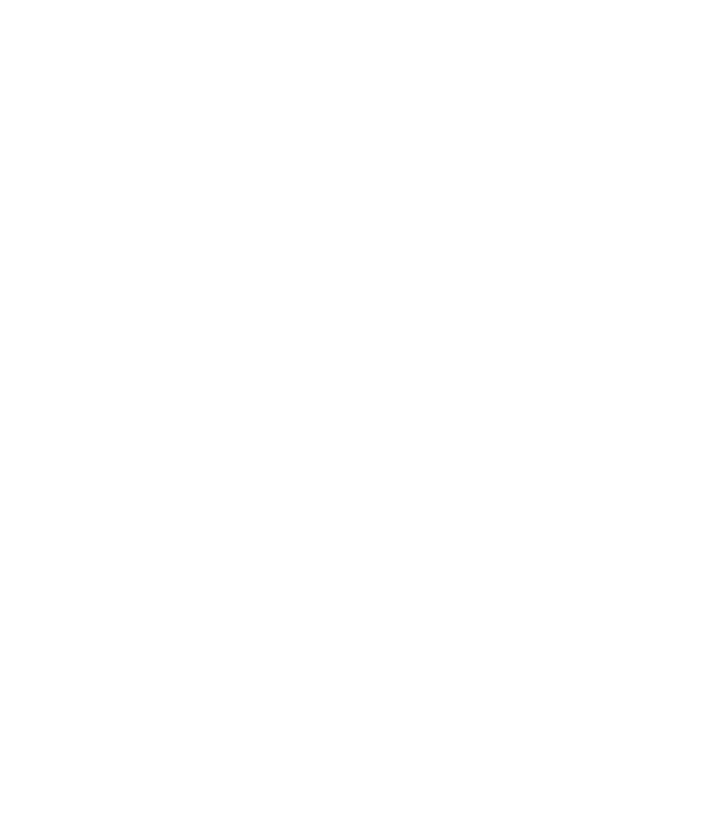
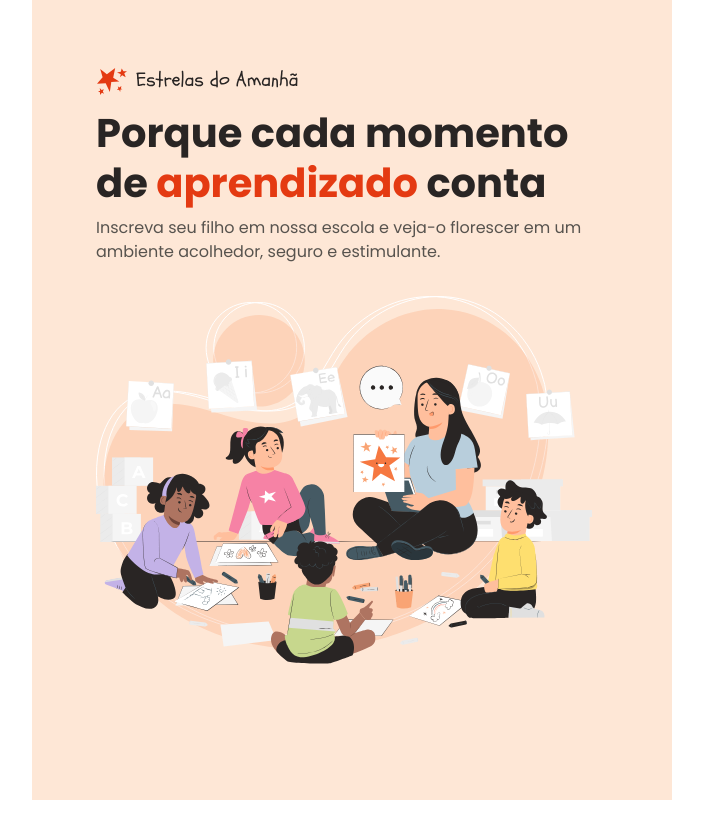
Before and after one commit to Thiaggoggarcia/Formulario-de-matricula, a plain HTML site: page index.html in a window 1280 px wide. Shown: the top 838 px of the page, without its empty margins (508-1211 px from the left). Before the commit the page ends 800 px from the top, so only its background shows below. Drawn offline with Linux system fonts and the light colour scheme.

Commit message:
Criando a section fixa da escola

```diff
--- a/css/global.css
+++ b/css/global.css
@@ -1,8 +1,9 @@
 :root{
 /* Brand */
---color-brand-light:#F67841;
---color-brand-mid:#F3541C;
---color-brand-dark:#E43A12;
+/* --bg-color-light:#F67841; */
+--bg-color-light:#FEE7D6;
+/* --color-brand-mid:#F3541C;
+--color-brand-dark:#E43A12; */
 
 /* Text */
 
@@ -33,8 +34,14 @@
 
 /* Fonts */
 --poppins:"Poppins", sans-serif;
---h1-32: bold 32px/120% var(--poppins);
+--h1-40: 700 40px/125% var(--poppins);
 --h2-24: bold 24px/120% var(--poppins);
 --h3-20: bold 20px/120% var(--poppins);
---h4-16: bold 16px/120% var(--poppins);
+--h4-16: 400 16px/150% var(--poppins);
 }
+
+*{
+  margin: 0;
+  padding: 0;
+  box-sizing: border-box;
+}
--- a/css/index.css
+++ b/css/index.css
@@ -1 +1,3 @@
 @import url("./global.css");
+@import url("./utilities.css");
+@import url("./section.css");
--- /dev/null
+++ b/css/section.css
@@ -0,0 +1,17 @@
+#fixed{
+  height: 100%;
+  width: 640px;
+  position: fixed;
+  padding: 64px;
+  top: 0;
+  right: 100px;
+
+}
+
+#form{
+  height: 2000px;
+  width: 640px;
+  position: relative;
+  padding: 64px;
+
+}
--- /dev/null
+++ b/css/utilities.css
@@ -0,0 +1,70 @@
+.container{
+  width: 1280px;
+
+  position: relative;
+
+}
+/* Display */
+.grid{
+  display: grid;
+}
+
+.grid-col-2{
+  grid-template-columns: 1fr 1fr;
+}
+
+/* position */
+.relative{
+  position: relative;
+}
+.fixed{
+  position: fixed;
+}
+
+/* Spacing */
+.pd-block-8{
+  padding-block: 8px;
+}
+.pd-top-32{
+  padding-top: 32px;
+}
+
+/* Fonts */
+.h1{
+  font: var(--h1-40);
+}
+.h2{
+  font: var(--h2-24);
+}
+.h3{
+  font: var(--h3-20);
+}
+.h4{
+  font: var(--h4-16);
+}
+
+/* colors background */
+
+.bg-color-light{
+  background-color: var(--bg-color-light);
+}
+/* .bg-color-mid{
+  background-color: var(--color-brand-mid);
+}
+.bg-color-dark{
+  background-color: var(--color-brand-dark);
+} */
+
+/* Color Text */
+.color-text-primary{
+  color: var(--color-text-primary);
+}
+.color-text-secondary{
+  color: var(--color-text-secondary);
+}
+.color-text-tertiary{
+  color: var(--color-text-primary);
+}
+.color-text-highlight{
+  color: var(--color-text-highlight);
+}
--- a/index.html
+++ b/index.html
@@ -7,9 +7,19 @@
   <meta name="viewport" content="width=device-width, initial-scale=1.0">
   <link rel="stylesheet" href="./css/index.css">
   <title>Formulario de matricula</title>
-  <link href="https://fonts.googleapis.com/css2?family=Poppins:wght@700&display=swap" rel="stylesheet">
+  <link href="https://fonts.googleapis.com/css2?family=Poppins:ital,wght@0,100;0,200;0,300;0,400;0,500;0,600;0,700;0,800;0,900;1,100;1,200;1,300;1,400;1,500;1,600;1,700;1,800;1,900&display=swap" rel="stylesheet">
 </head>
 <body>
-  <!-- Conteudo -->
+  <main class="container">
+    <section id="form"></section>
+    <section id="fixed" class=" bg-color-light fixe">
+      <header>
+        <img src="./assets/images/logo.svg" alt="Logo marca da escola Estrelas do Amanhã">
+        <h1 class="h1 color-text-primary pd-block-8">Porque cada momento de <span class="color-text-highlight">aprendizado</span> conta</h1>
+        <p class="h4 color-text-secondary">Inscreva seu filho em nossa escola e veja-o florescer em um ambiente acolhedor, seguro e estimulante.</p>
+      </header>
+      <img class="pd-top-32" src="./assets/images/Illustration.svg" alt="Ilustração de uma professora em sala de aula sentada no chão, realizando uma atividade de desenho com seus alunos.">
+    </section>
+  </main>
 </body>
 </html>
```
Also changed, not shown: assets/images/Logo.jpg (deleted), assets/images/Logo.svg (added).
